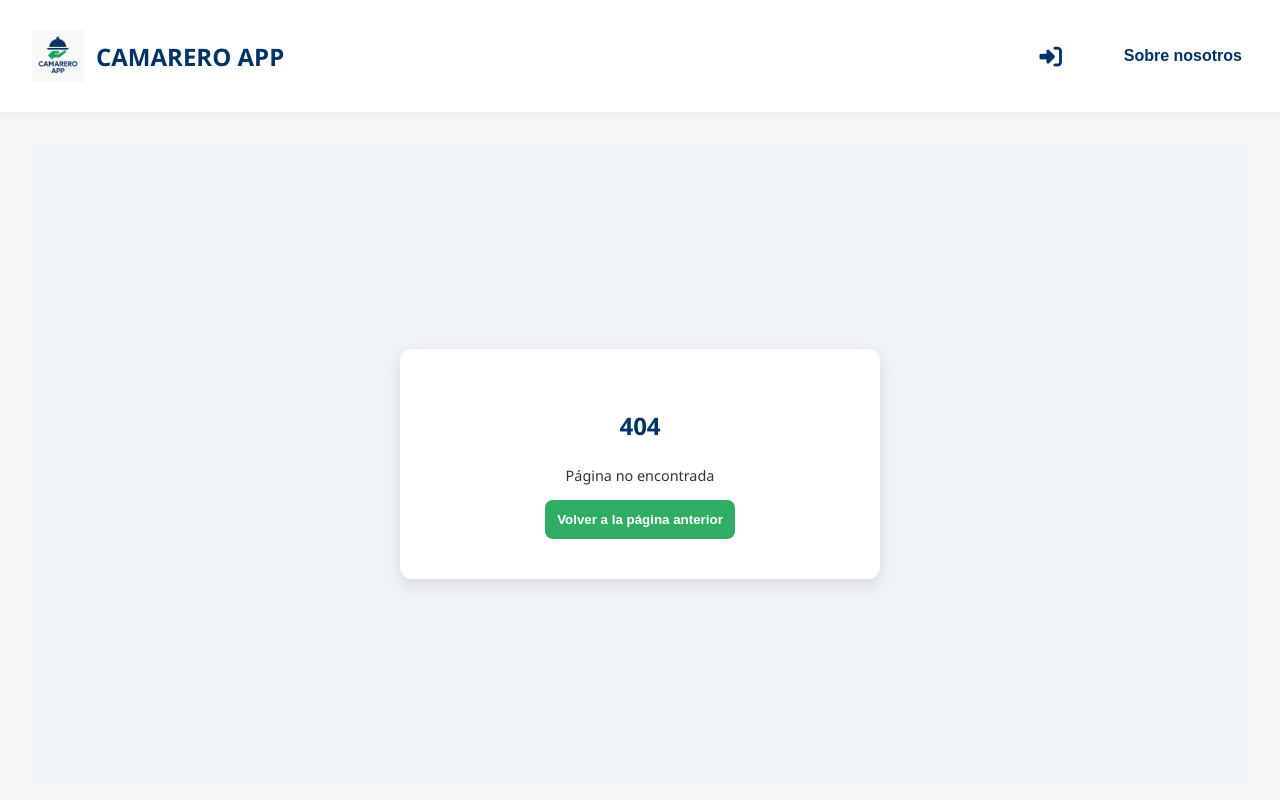
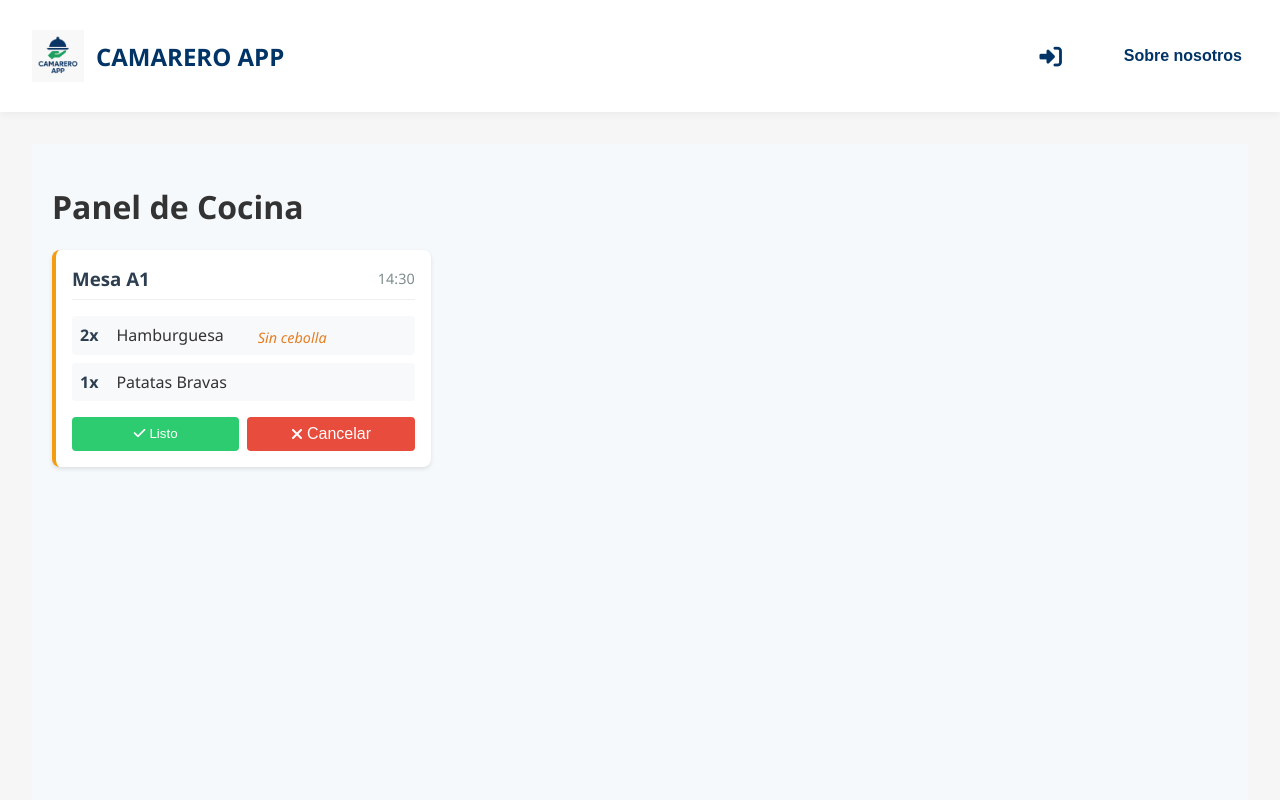
Before and after one commit to karataker/Camarero-app-front, a React (Create React App) app in the folder camarero-app/: page /admin/bar/1/cocina in a window 1280 px wide. Before the commit this address had no page. Shown: the top 800 px of the page. Built offline with nearby package versions, Linux system fonts and the light colour scheme; sample sign-in values are in the browser's storage.

Commit message:
Cocina KDS View

```diff
--- a/camarero-app/src/router/GlobalRouter.js
+++ b/camarero-app/src/router/GlobalRouter.js
@@ -18,6 +18,7 @@ import PanelEmpleado from '../views/PanelEmpleado';
 import EmpleadoPedidosView from '../views/EmpleadoPedidosView';
 import EmpleadoReservasView from '../views/EmpleadoReservasView';
 import EmpleadoInventarioView from '../views/EmpleadoInventarioView';
+import EmpleadoCocinaView from '../views/EmpleadoCocinaView';
 
 const GlobalRouter = () => {
   const protectedRoute = (Component, tipo = 'admin') => (
@@ -46,6 +47,7 @@ const GlobalRouter = () => {
       <Route path="/admin/bar/:barId/reservas" element={protectedRoute(EmpleadoReservasView)} />
       <Route path="/admin/bar/:barId/pedidos" element={protectedRoute(EmpleadoPedidosView)} />
       <Route path="/admin/bar/:barId/inventario" element={protectedRoute(EmpleadoInventarioView)} />
+      <Route path="/admin/bar/:barId/cocina" element={protectedRoute(EmpleadoCocinaView)} />
     </Routes>
   );
 };
--- /dev/null
+++ b/camarero-app/src/styles/empleadoCocinaView.css
@@ -0,0 +1,103 @@
+.empleado-cocina-view {
+  padding: 20px;
+  background-color: #f5f9fc;
+  min-height: 85vh;
+}
+
+.pedidos-cocina-grid {
+  display: grid;
+  grid-template-columns: repeat(auto-fill, minmax(300px, 1fr));
+  gap: 20px;
+  margin-top: 20px;
+}
+
+.pedido-card {
+  background: white;
+  border-radius: 8px;
+  padding: 16px;
+  box-shadow: 0 2px 4px rgba(0,0,0,0.1);
+  border-left: 4px solid;
+}
+
+.pedido-card.pendiente {
+  border-left-color: #f39c12;
+}
+
+.pedido-card.en-proceso {
+  border-left-color: #3498db;
+}
+
+.pedido-card.listo {
+  border-left-color: #2ecc71;
+}
+
+.pedido-header {
+  display: flex;
+  justify-content: space-between;
+  align-items: center;
+  margin-bottom: 16px;
+  padding-bottom: 8px;
+  border-bottom: 1px solid #eee;
+}
+
+.pedido-header h3 {
+  margin: 0;
+  color: #2c3e50;
+}
+
+.pedido-hora {
+  color: #7f8c8d;
+  font-size: 0.9em;
+}
+
+.pedido-items {
+  margin-bottom: 16px;
+}
+
+.pedido-item {
+  padding: 8px;
+  border-radius: 4px;
+  background-color: #f8f9fa;
+  margin-bottom: 8px;
+}
+
+.pedido-item .cantidad {
+  font-weight: bold;
+  margin-right: 8px;
+  color: #2c3e50;
+}
+
+.pedido-item .notas {
+  margin: 4px 0 0 24px;
+  font-size: 0.9em;
+  color: #e67e22;
+  font-style: italic;
+}
+
+.pedido-actions {
+  display: flex;
+  gap: 8px;
+}
+
+.btn-listo,
+.btn-cancelar {
+  padding: 8px 16px;
+  border: none;
+  border-radius: 4px;
+  cursor: pointer;
+  display: flex;
+  align-items: center;
+  gap: 4px;
+  flex: 1;
+  justify-content: center;
+}
+
+.btn-listo {
+  background-color: #2ecc71;
+  color: white;
+}
+
+.btn-cancelar {
+  background-color: #e74c3c;
+  color: white;
+}
--- /dev/null
+++ b/camarero-app/src/views/EmpleadoCocinaView.jsx
@@ -0,0 +1,72 @@
+import React, { useState, useEffect } from 'react';
+import { useParams } from 'react-router-dom';
+import '../styles/empleadoCocinaView.css';
+
+const EmpleadoCocinaView = () => {
+  const { barId } = useParams();
+  const [pedidosCocina, setPedidosCocina] = useState([]);
+  const [error, setError] = useState(null);
+
+  useEffect(() => {
+    cargarPedidosCocina();
+  }, [barId]);
+
+  const cargarPedidosCocina = async () => {
+    try {
+      // TODO: Replace with actual API call
+      const mockPedidos = [
+        {
+          id: 1,
+          mesa: 'A1',
+          hora: '14:30',
+          estado: 'pendiente',
+          items: [
+            { id: 1, nombre: 'Hamburguesa', cantidad: 2, notas: 'Sin cebolla' },
+            { id: 2, nombre: 'Patatas Bravas', cantidad: 1 }
+          ]
+        }
+      ];
+      setPedidosCocina(mockPedidos);
+    } catch (err) {
+      setError('Error al cargar los pedidos de cocina');
+      console.error(err);
+    }
+  };
+
+  return (
+    <div className="empleado-cocina-view">
+      <h1>Panel de Cocina</h1>
+      {error && <div className="error-message">{error}</div>}
+
+      <div className="pedidos-cocina-grid">
+        {pedidosCocina.map(pedido => (
+          <div key={pedido.id} className={`pedido-card ${pedido.estado}`}>
+            <div className="pedido-header">
+              <h3>Mesa {pedido.mesa}</h3>
+              <span className="pedido-hora">{pedido.hora}</span>
+            </div>
+            <div className="pedido-items">
+              {pedido.items.map(item => (
+                <div key={item.id} className="pedido-item">
+                  <span className="cantidad">{item.cantidad}x</span>
+                  <span className="nombre">{item.nombre}</span>
+                  {item.notas && <p className="notas">{item.notas}</p>}
+                </div>
+              ))}
+            </div>
+            <div className="pedido-actions">
+              <button className="btn-listo">
+                <i className="fas fa-check"></i> Listo
+              </button>
+              <button className="btn-cancelar">
+                <i className="fas fa-times"></i> Cancelar
+              </button>
+            </div>
+          </div>
+        ))}
+      </div>
+    </div>
+  );
+};
+
+export default EmpleadoCocinaView;
--- a/camarero-app/src/views/HomeAdmin.jsx
+++ b/camarero-app/src/views/HomeAdmin.jsx
@@ -42,6 +42,13 @@ const HomeAdmin = () => {
       icono: 'fa-receipt',
       ruta: `/admin/bar/${barSeleccionado}/pedidos`,
       color: '#e84393'
+    },
+    {
+      id: 'cocina',
+      nombre: 'Cocina',
+      icono: 'fa-spoon',
+      ruta: `/admin/bar/${barSeleccionado}/cocina`,
+      color: '#FF6B6B'
     },
     {
       id: 'inventario',
```
